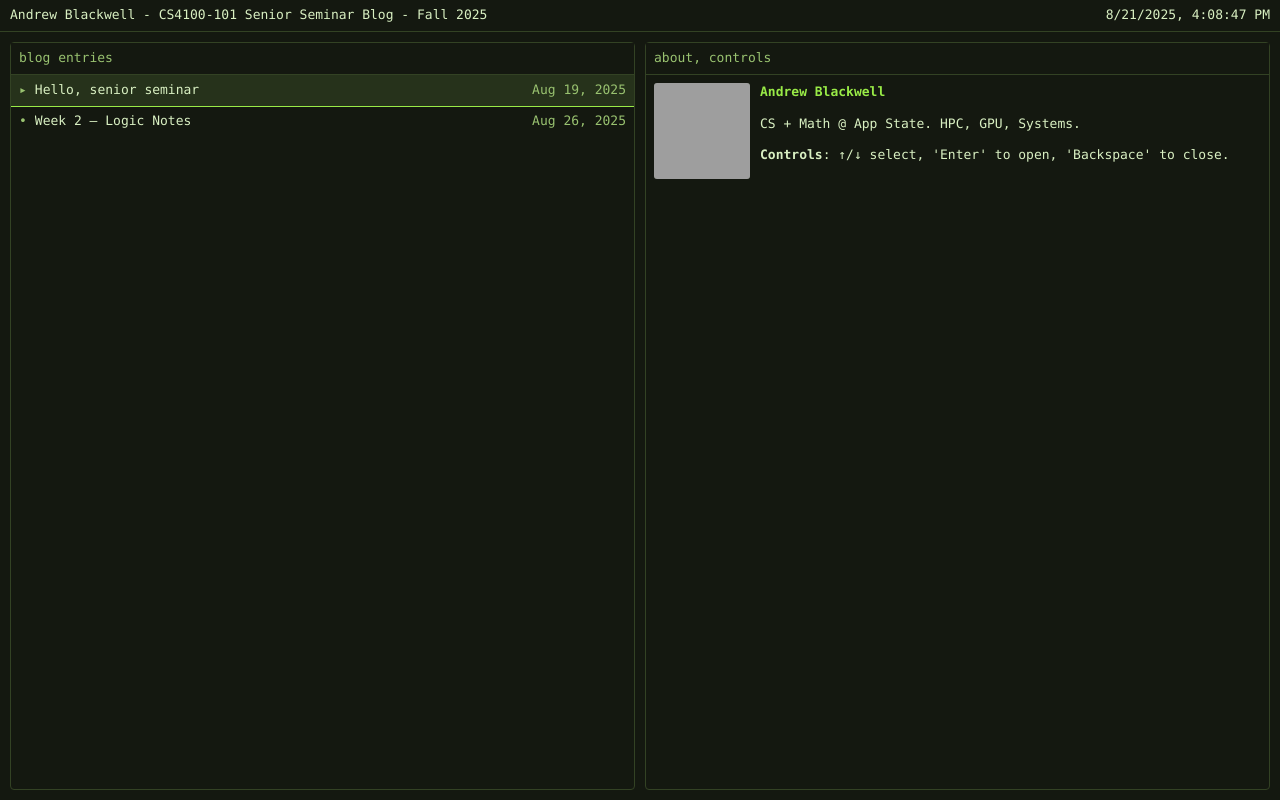
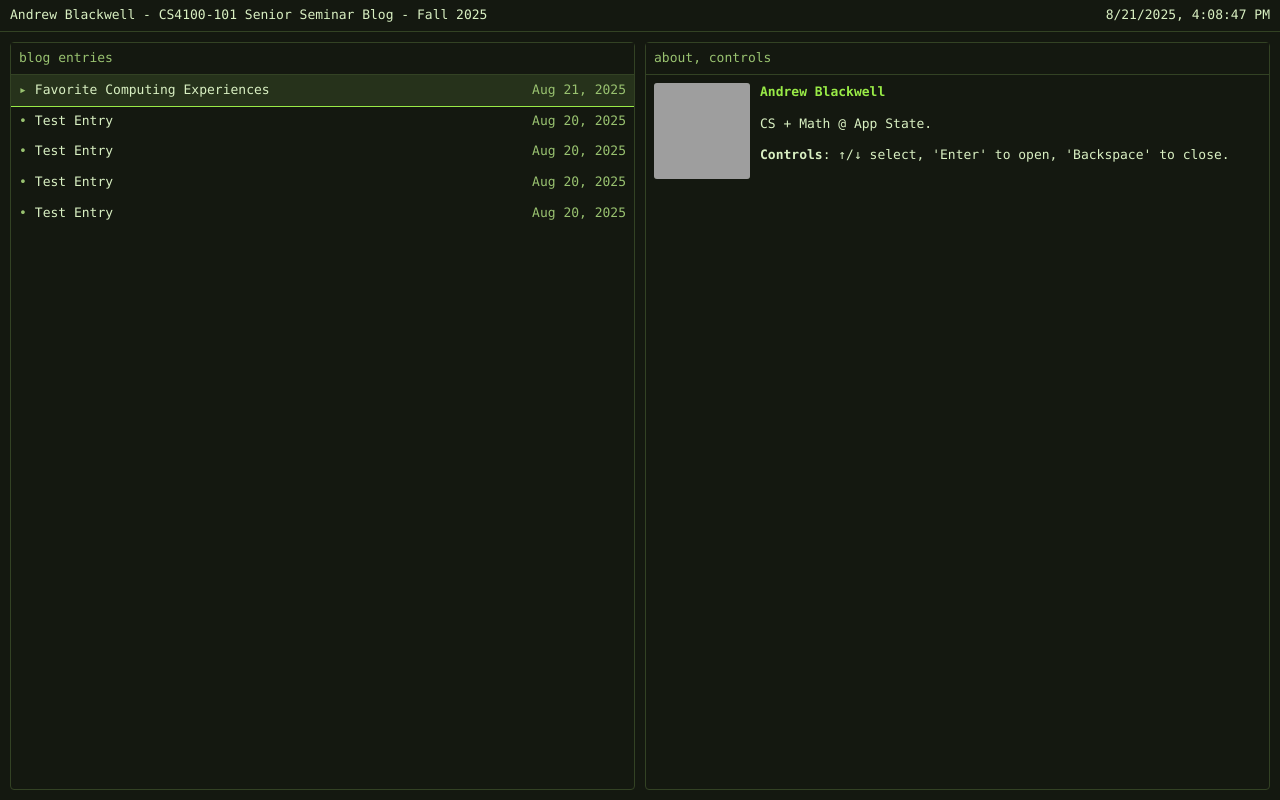
Before and after one commit to AndrewBlackwell/ss-blog, a plain HTML site: page index.html in a window 1280 px wide. Drawn offline with Linux system fonts and the light colour scheme; grey boxes are pictures that could not be loaded.

Commit message:
Update index.html

```diff
--- a/index.html
+++ b/index.html
@@ -179,7 +179,7 @@
           <div class="about">
             <div class="ph">
               <img
-                src="https://avatars.githubusercontent.com/u/118554835?s=96&v=4"
+                src="https://avatars.githubusercontent.com/u/118554835?s=384&v=4"
                 alt="Profile photo"
                 style="
                   width: 96px;
@@ -199,7 +199,7 @@
               >
                 Andrew Blackwell
               </div>
-              <p>CS + Math @ App State. HPC, GPU, Systems.</p>
+              <p>CS + Math @ App State.</p>
               <p>
                 <b>Controls</b>: ↑/↓ select, 'Enter' to open, 'Backspace' to
                 close.
@@ -224,14 +224,29 @@
       /* =============== POSTS =============== */
       const posts = [
         {
-          title: "Hello, senior seminar",
-          date: "2025-08-19",
-          html: `<h2>Welcome</h2><p>Minimal single-file TUI blog. Arrow keys + Enter to read; Backspace to close.</p>`,
+          title: "Favorite Computing Experiences",
+          date: "2025-08-21",
+          html: `<h2>My Favorite Computing Experiences</h2><p>In the classroom: TA’ing Computer Systems and guiding students through assembly, C, caches, and labs. I enjoyed the activity of teaching, even though I don't see myself as a teacher. Seeing low-level details finally click and being able to help my peers was a wholesome experience for me.<br><br>Outside the classroom: At NetApp, my focus was on cryptography & key management, but I also learned a lot about low-level systems programming and performance optimization. I was mentored by a member of the C++ Standards Committee, which was very insightful.</p>`,
         },
         {
-          title: "Week 2 — Logic Notes",
-          date: "2025-08-26",
-          html: `<h2>Logic as Language</h2><p>Primitive recursion on <code>N</code>: <code>x+0=x</code>, <code>x+succ(y)=succ(x+y)</code>.</p>`,
+          title: "Test Entry",
+          date: "2025-08-20",
+          html: `<h2>Template; Change Later</h2><p>template blog entry so I remember the format</p>`,
+        },
+        {
+          title: "Test Entry",
+          date: "2025-08-20",
+          html: `<h2>Template; Change Later</h2><p>template blog entry so I remember the format</p>`,
+        },
+        {
+          title: "Test Entry",
+          date: "2025-08-20",
+          html: `<h2>Template; Change Later</h2><p>template blog entry so I remember the format</p>`,
+        },
+        {
+          title: "Test Entry",
+          date: "2025-08-20",
+          html: `<h2>Template; Change Later</h2><p>template blog entry so I remember the format</p>`,
         },
       ];
       /* ===================================== */
```
